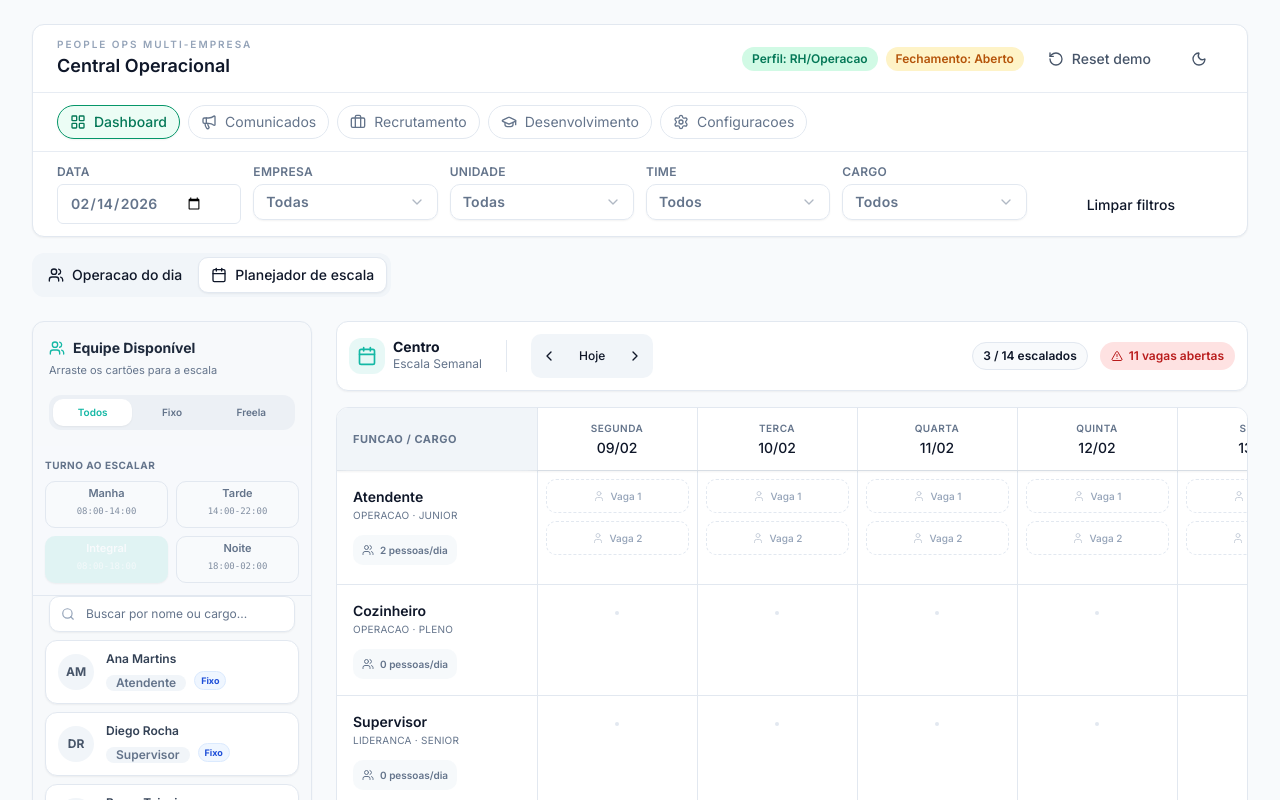
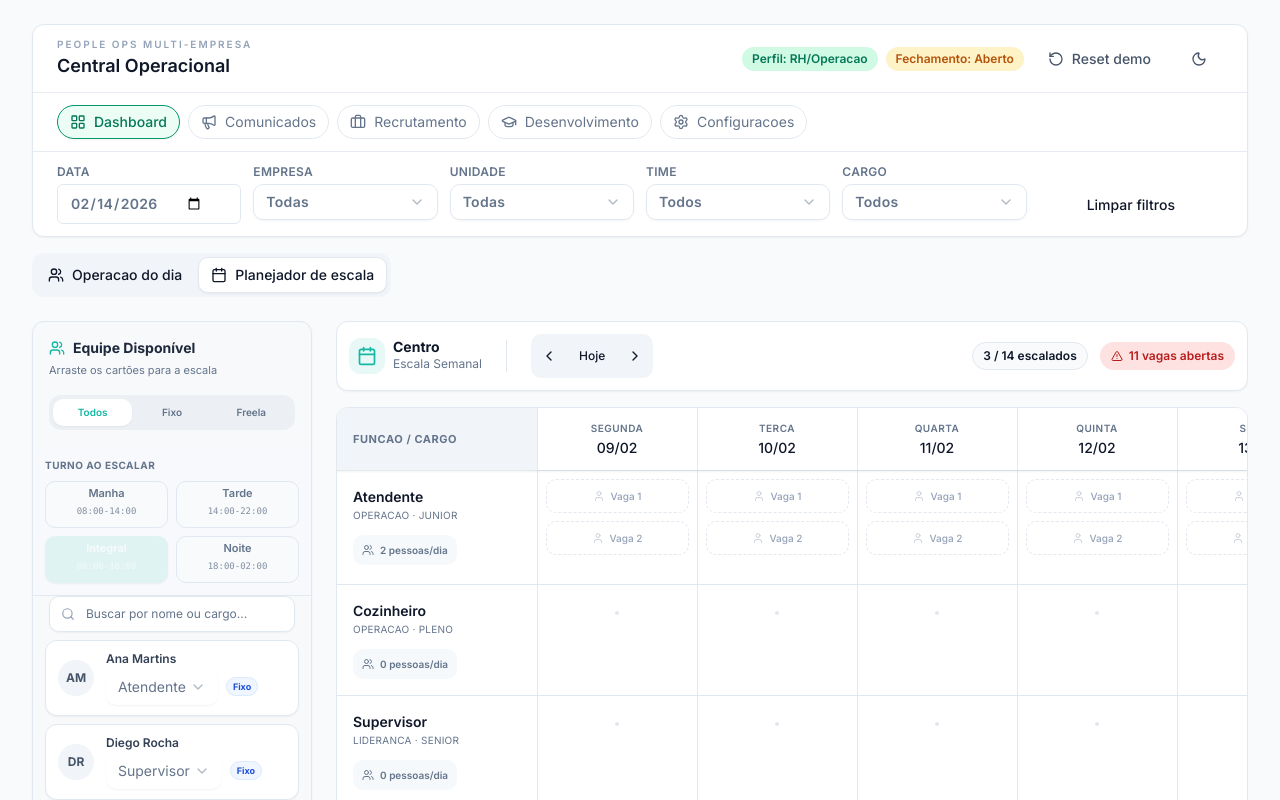
Before and after one commit to vaquev01/rh-manager, a Next.js app: page / in a window 1280 px wide. Both pictures are taken after a click on the button "Planejador de escala". Shown: the top 800 px of the page. Built offline with nearby package versions, Linux system fonts and the light colour scheme.

Commit message:
feat(ui): improve schedule builder UX

```diff
--- a/src/components/schedule-builder.tsx
+++ b/src/components/schedule-builder.tsx
@@ -34,11 +34,7 @@ import {
   SelectTrigger,
   SelectValue,
 } from "@/components/ui/select";
-import {
-  Popover,
-  PopoverContent,
-  PopoverTrigger,
-} from "@/components/ui/popover";
+import { AlertDialog } from "@/components/ui/alert-dialog";
 
 const DAY_NAMES_SHORT = ["Dom", "Seg", "Ter", "Qua", "Qui", "Sex", "Sab"];
 const DAY_NAMES_LONG = ["Domingo", "Segunda", "Terca", "Quarta", "Quinta", "Sexta", "Sabado"];
@@ -298,6 +294,8 @@ export function ScheduleBuilder() {
     e.dataTransfer.dropEffect = "copy";
   }
 
+  const [replConfirm, setReplConfirm] = useState<{ from: string; to: string } | null>(null);
+
   function handleDayDrop(e: DragEvent, toDay: string) {
     e.preventDefault();
     setTargetDay(null);
@@ -310,10 +308,7 @@ export function ScheduleBuilder() {
       const fromDay = payload.date;
       if (fromDay === toDay) return;
 
-      if (confirm(`Copiar escala de ${dayNameShort(fromDay)} para ${dayNameShort(toDay)}? Isso substituira a escala existente.`)) {
-        duplicateDaySchedule(fromDay, toDay, activeUnit.id);
-        toast(`Escala de ${dayNameShort(fromDay)} copiada para ${dayNameShort(toDay)}`, "success");
-      }
+      setReplConfirm({ from: fromDay, to: toDay });
     } catch { }
   }
 
@@ -472,19 +467,6 @@ export function ScheduleBuilder() {
                   <div className="flex-1 min-w-0">
                     <p className="truncate text-xs font-semibold text-slate-700">{person.nome}</p>
                     <div className="flex items-center gap-2 mt-0.5">
-                      <Popover>
-                        <PopoverTrigger asChild>
-                          <Badge
-                            variant="secondary"
-                            className="h-4 px-1 text-[9px] bg-slate-100 text-slate-500 border-0 hover:bg-slate-200 cursor-pointer transition-colors"
-                            onClick={(e) => e.stopPropagation()}
-                          >
-                            {personRole?.nome ?? "?"}
-                          </Badge>
-                        </PopoverTrigger>
-                        <PopoverContent className="p-2 w-48" align="start">
-                          <div className="space-y-2">
-                            <h4 className="font-medium text-xs text-muted-foreground">Alterar Cargo</h4>
                       <Select
                         value={person.cargoId}
                         onValueChange={(val) => {
@@ -492,10 +474,11 @@ export function ScheduleBuilder() {
                           toast("Cargo atualizado", "success");
                         }}
                       >
-                              <SelectTrigger className="h-8 text-xs w-full">
-                                <span className="block truncate">
-                                  {state.roles.find(r => r.id === person.cargoId)?.nome || "Selecione..."}
-                                </span>
+                        <SelectTrigger
+                          className="h-4 px-1 text-[9px] bg-slate-100 text-slate-500 border-0 hover:bg-slate-200 cursor-pointer transition-colors w-auto gap-1"
+                          onClick={(e) => e.stopPropagation()}
+                        >
+                          <span>{personRole?.nome ?? "?"}</span>
                         </SelectTrigger>
                         <SelectContent>
                           {state.roles.map(r => (
@@ -503,9 +486,6 @@ export function ScheduleBuilder() {
                           ))}
                         </SelectContent>
                       </Select>
-                          </div>
-                        </PopoverContent>
-                      </Popover>
 
                       <span className={cn(
                         "text-[9px] font-bold px-1.5 py-0.5 rounded-md border",
@@ -870,6 +850,21 @@ export function ScheduleBuilder() {
           </div>
         </Card>
       </div>
-    </div>
+
+
+      <AlertDialog
+        open={!!replConfirm}
+        onOpenChange={(open) => !open && setReplConfirm(null)}
+        title="Duplicar Escala"
+        description={`Tem certeza que deseja copiar a escala de ${replConfirm ? dayNameLong(replConfirm.from) : ""} para ${replConfirm ? dayNameLong(replConfirm.to) : ""}? Isso substituirá toda a escala existente no dia de destino.`}
+        confirmUnsafe
+        onConfirm={() => {
+          if (replConfirm && activeUnit) {
+            duplicateDaySchedule(replConfirm.from, replConfirm.to, activeUnit.id);
+            toast(`Escala copiada com sucesso`, "success");
+          }
+        }}
+      />
+    </div >
   );
 }
--- /dev/null
+++ b/src/components/ui/alert-dialog.tsx
@@ -0,0 +1,53 @@
+"use client";
+
+import * as React from "react";
+import { cn } from "@/lib/utils";
+import { Button } from "@/components/ui/button";
+import { Dialog, DialogFooter } from "@/components/ui/dialog";
+
+interface AlertDialogProps {
+    open: boolean;
+    onOpenChange: (open: boolean) => void;
+    title: string;
+    description?: string;
+    onConfirm: () => void;
+    confirmUnsafe?: boolean;
+}
+
+export function AlertDialog({
+    open,
+    onOpenChange,
+    title,
+    description,
+    onConfirm,
+    confirmUnsafe
+}: AlertDialogProps) {
+    return (
+        <Dialog open={open} onOpenChange={onOpenChange} title={title}>
+            <div className="space-y-4">
+                {description && (
+                    <p className="text-sm text-muted-foreground">
+                        {description}
+                    </p>
+                )}
+                <DialogFooter>
+                    <Button
+                        variant="outline"
+                        onClick={() => onOpenChange(false)}
+                    >
+                        Cancelar
+                    </Button>
+                    <Button
+                        variant={confirmUnsafe ? "danger" : "primary"}
+                        onClick={() => {
+                            onConfirm();
+                            onOpenChange(false);
+                        }}
+                    >
+                        Confirmar
+                    </Button>
+                </DialogFooter>
+            </div>
+        </Dialog>
+    );
+}
```
Lines whose indentation alone changed are shown as unchanged.
